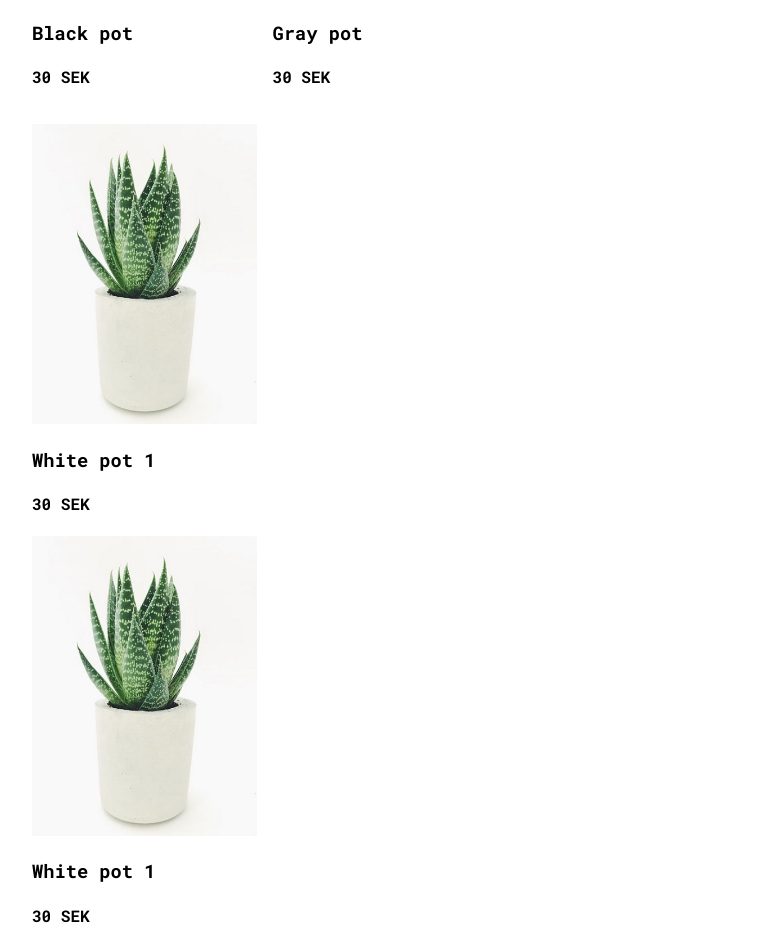
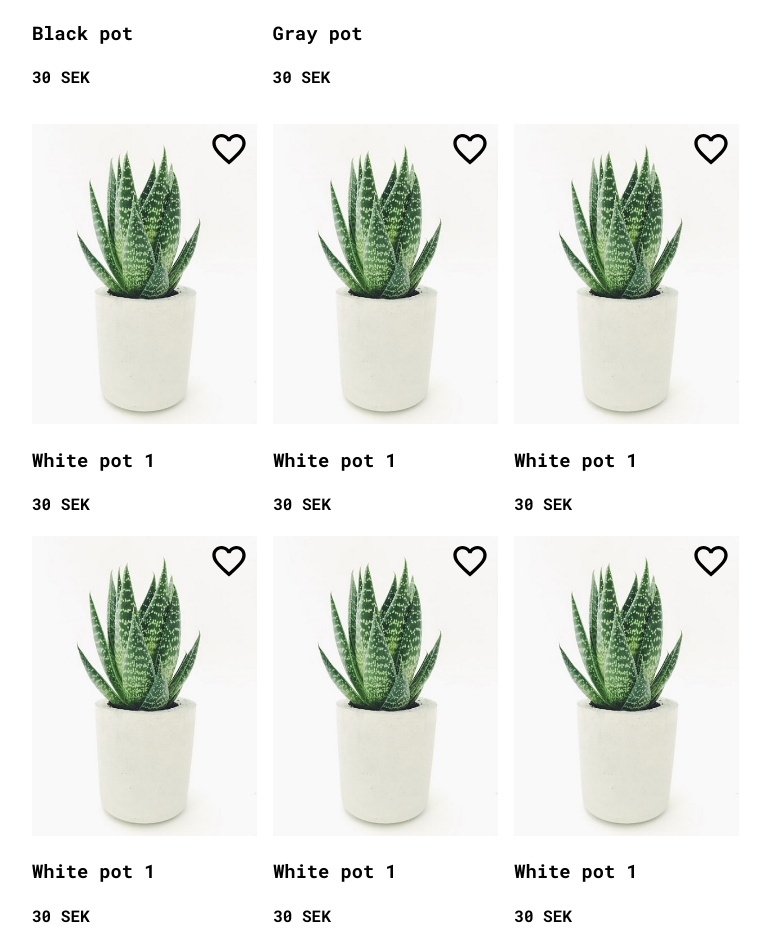
Before and after one commit to Nethster/Jularbete, a website: page index.html in a window 1280 px wide. Shown: the part 961-1890 px from the top of the page, without its empty margins (148-918 px from the left). Drawn offline with Linux system fonts and the light colour scheme.

Commit message:
css changed for the added items

```diff
--- a/index.html
+++ b/index.html
@@ -22,6 +22,7 @@
         </div>
         <nav>
             <ul>
+                <li><a href="/admin-page.html" title="Admin"><span class="material-icons">&#xef3d;</span></a></li>
                 <li><a href="/login-page.html" title="My Account"><span class="material-icons">&#xe853;</span></a></li>
                 <li><a href="#" title="Wishlist"><span class="material-icons">&#xe87d;</span></a></li>
                 <li><a href="#" title="Shopping Cart"><span class="material-icons">&#xe8cc;</span></a></li>
@@ -118,6 +119,11 @@
         </ul>
     </div>
     <div class="created-products-container">
+        <ul>
+            <li>
+
+            </li>
+        </ul>
 
     </div>
     <section class="get-inspired-wrapper">
--- a/sass/front-page.scss
+++ b/sass/front-page.scss
@@ -132,6 +132,22 @@ $background-color-dark: #292c35;
 		align-content: center;
 	}
 
+	// ----- Css for the added items -----
+	.created-products-container ul {
+		display: flex;
+		flex-wrap: wrap;
+		justify-content: flex-start;
+		align-content: center;
+	}
+
+	.created-products-container ul li {
+		position: relative;
+		margin-right: 1rem;
+		align-self: center;
+	}
+
+	// ------ css for the added items ended ----
+
 	hr {
 		display: block;
 		margin-top: 0.5rem;
```
Also changed, not shown: styles.css.
